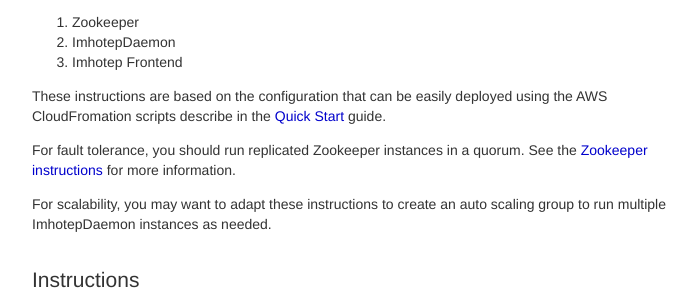
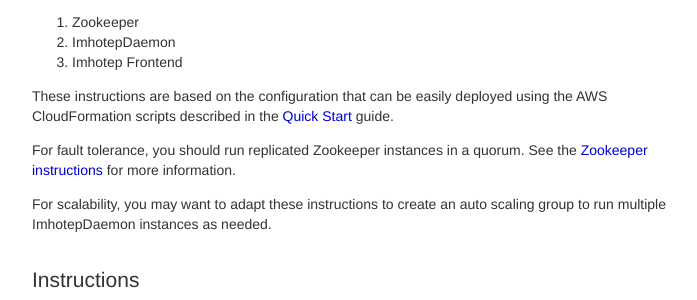
Before and after one commit to indeedeng-alpha/imhotep-docs, a Jekyll site: the page built from docs/aws/index.md, in a window 1280 px wide. Shown: the part 182-482 px from the top of the page, without its empty margins (38-735 px from the left). Built offline with Jekyll 4.4.1, drawn with Linux system fonts in a browser that asks for light colours; nearby versions of some CDN libraries.

Commit message:
fix typos

```diff
--- a/docs/aws/index.md
+++ b/docs/aws/index.md
@@ -14,7 +14,7 @@
 1. ImhotepDaemon
 1. Imhotep Frontend
 
-These instructions are based on the configuration that can be easily deployed using the AWS CloudFromation scripts describe in the [Quick Start](http://opensource.indeedeng.io/imhotep/docs/quick-start/) guide.
+These instructions are based on the configuration that can be easily deployed using the AWS CloudFormation scripts described in the [Quick Start](http://opensource.indeedeng.io/imhotep/docs/quick-start/) guide.
 
 For fault tolerance, you should run replicated Zookeeper instances in a quorum. See the [Zookeeper instructions](http://archive.cloudera.com/cdh5/cdh/5/zookeeper/zookeeperStarted.html) for more information.
 
```
